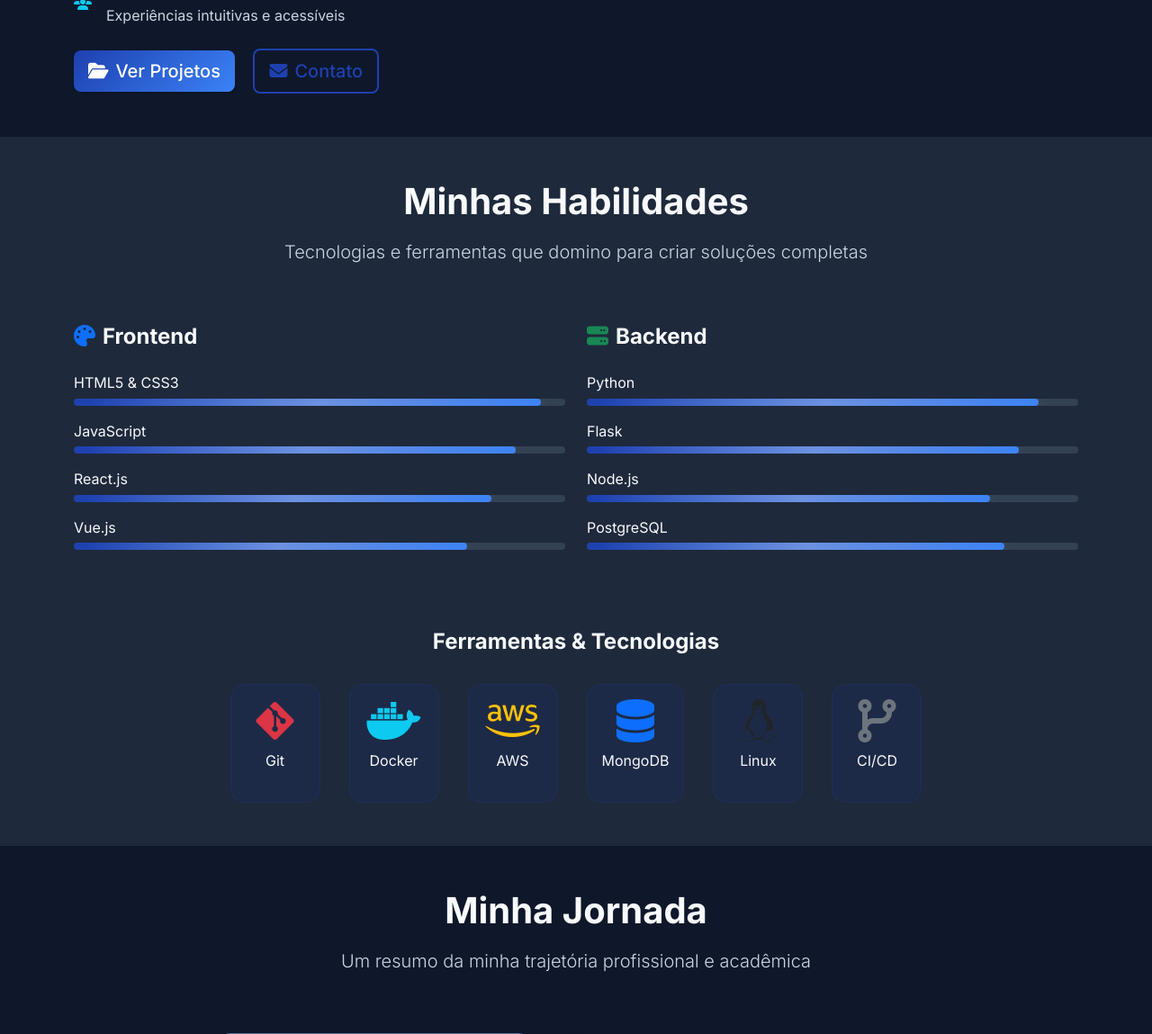
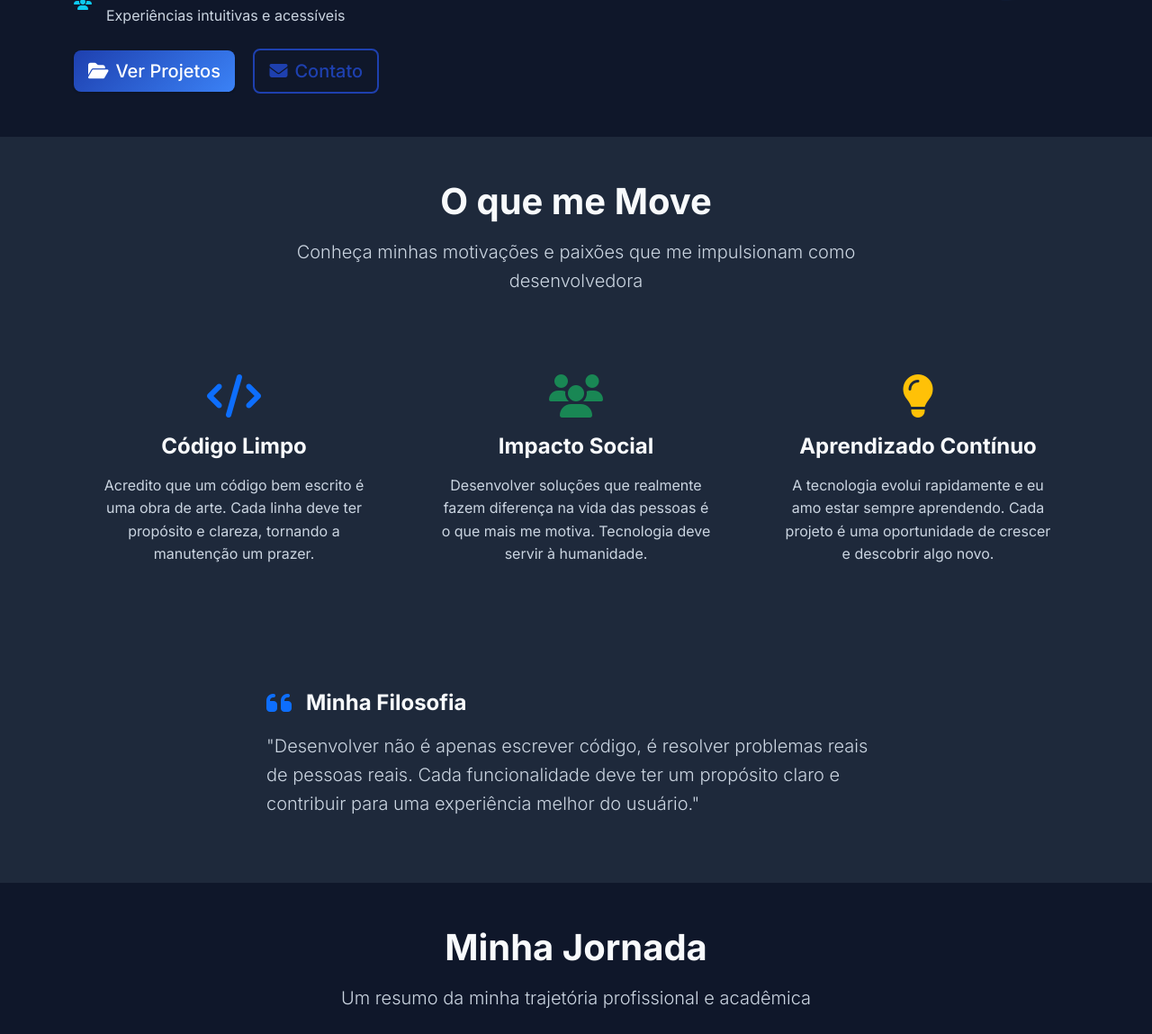
Before and after one commit to brubsb/portifoliobrub, a Flask app: page /about in a window 1280 px wide. Shown: the part 565-1714 px from the top of the page at 90% size. Run offline with Flask 3, Linux system fonts and the light colour scheme.

Commit message:
Update about page to showcase passions instead of skills
Replaced the skills section on the about page with a new passions section, changing the title and content to reflect personal motivations and coding philosophy.

Replit-Commit-Author: Agent
Replit-Commit-Session-Id: 4fd8e3fb-3319-47b4-a767-45b2382ebd89
Replit-Commit-Checkpoint-Type: full_checkpoint
Replit-Commit-Screenshot-Url: https://storage.googleapis.com/screenshot-production-us-central1/53dedeaa-367b-4746-9cc1-a4648cfe6cec/4fd8e3fb-3319-47b4-a767-45b2382ebd89/03LyqH4

```diff
--- a/templates/about.html
+++ b/templates/about.html
@@ -89,139 +89,71 @@
     </div>
 </section>
 
-<!-- Skills Section -->
-<section class="skills-section py-5 bg-dark-secondary">
+<!-- Passion Section -->
+<section class="passion-section py-5 bg-dark-secondary">
     <div class="container">
         <div class="row">
             <div class="col-lg-8 mx-auto text-center mb-5" data-aos="fade-up">
-                <h2 class="display-6 fw-bold mb-3">Minhas Habilidades</h2>
+                <h2 class="display-6 fw-bold mb-3">O que me Move</h2>
                 <p class="lead text-light-gray">
-                    Tecnologias e ferramentas que domino para criar soluções completas
+                    Conheça minhas motivações e paixões que me impulsionam como desenvolvedora
                 </p>
             </div>
         </div>
 
         <div class="row">
-            <!-- Frontend Skills -->
-            <div class="col-lg-6 mb-4">
-                <div class="skills-category" data-aos="fade-up" data-aos-delay="100">
-                    <h4 class="fw-bold mb-4">
-                        <i class="fas fa-palette me-2 text-primary"></i>Frontend
-                    </h4>
-
-                    <div class="skill-item mb-3">
-                        <div class="mb-1">
-                            <span class="skill-name">HTML5 & CSS3</span>
-                        </div>
-                        <div class="skill-bar">
-                            <div class="skill-progress" style="width: 95%"></div>
-                        </div>
+            <div class="col-lg-4 mb-4">
+                <div class="passion-card text-center h-100 p-4" data-aos="fade-up" data-aos-delay="100">
+                    <div class="passion-icon mb-3">
+                        <i class="fas fa-code fa-3x text-primary"></i>
                     </div>
-
-                    <div class="skill-item mb-3">
-                        <div class="mb-1">
-                            <span class="skill-name">JavaScript</span>
-                        </div>
-                        <div class="skill-bar">
-                            <div class="skill-progress" style="width: 90%"></div>
-                        </div>
-                    </div>
-
-                    <div class="skill-item mb-3">
-                        <div class="mb-1">
-                            <span class="skill-name">React.js</span>
-                        </div>
-                        <div class="skill-bar">
-                            <div class="skill-progress" style="width: 85%"></div>
-                        </div>
-                    </div>
-
-                    <div class="skill-item mb-3">
-                        <div class="mb-1">
-                            <span class="skill-name">Vue.js</span>
-                        </div>
-                        <div class="skill-bar">
-                            <div class="skill-progress" style="width: 80%"></div>
-                        </div>
-                    </div>
+                    <h4 class="fw-bold mb-3">Código Limpo</h4>
+                    <p class="text-light-gray">
+                        Acredito que um código bem escrito é uma obra de arte. Cada linha
+                        deve ter propósito e clareza, tornando a manutenção um prazer.
+                    </p>
                 </div>
             </div>
 
-            <!-- Backend Skills -->
-            <div class="col-lg-6 mb-4">
-                <div class="skills-category" data-aos="fade-up" data-aos-delay="200">
-                    <h4 class="fw-bold mb-4">
-                        <i class="fas fa-server me-2 text-success"></i>Backend
-                    </h4>
+            <div class="col-lg-4 mb-4">
+                <div class="passion-card text-center h-100 p-4" data-aos="fade-up" data-aos-delay="200">
+                    <div class="passion-icon mb-3">
+                        <i class="fas fa-users fa-3x text-success"></i>
+                    </div>
+                    <h4 class="fw-bold mb-3">Impacto Social</h4>
+                    <p class="text-light-gray">
+                        Desenvolver soluções que realmente fazem diferença na vida das pessoas
+                        é o que mais me motiva. Tecnologia deve servir à humanidade.
+                    </p>
+                </div>
+            </div>
 
-                    <div class="skill-item mb-3">
-                        <div class="mb-1">
-                            <span class="skill-name">Python</span>
-                        </div>
-                        <div class="skill-bar">
-                            <div class="skill-progress bg-success" style="width: 92%"></div>
-                        </div>
+            <div class="col-lg-4 mb-4">
+                <div class="passion-card text-center h-100 p-4" data-aos="fade-up" data-aos-delay="300">
+                    <div class="passion-icon mb-3">
+                        <i class="fas fa-lightbulb fa-3x text-warning"></i>
                     </div>
-
-                    <div class="skill-item mb-3">
-                        <div class="mb-1">
-                            <span class="skill-name">Flask</span>
-                        </div>
-                        <div class="skill-bar">
-                            <div class="skill-progress bg-success" style="width: 88%"></div>
-                        </div>
-                    </div>
-
-                    <div class="skill-item mb-3">
-                        <div class="mb-1">
-                            <span class="skill-name">Node.js</span>
-                        </div>
-                        <div class="skill-bar">
-                            <div class="skill-progress bg-success" style="width: 82%"></div>
-                        </div>
-                    </div>
-
-                    <div class="skill-item mb-3">
-                        <div class="mb-1">
-                            <span class="skill-name">PostgreSQL</span>
-                        </div>
-                        <div class="skill-bar">
-                            <div class="skill-progress bg-success" style="width: 85%"></div>
-                        </div>
-                    </div>
+                    <h4 class="fw-bold mb-3">Aprendizado Contínuo</h4>
+                    <p class="text-light-gray">
+                        A tecnologia evolui rapidamente e eu amo estar sempre aprendendo.
+                        Cada projeto é uma oportunidade de crescer e descobrir algo novo.
+                    </p>
                 </div>
             </div>
         </div>
 
-        <!-- Tools and Technologies -->
         <div class="row mt-5">
-            <div class="col-lg-12 text-center" data-aos="fade-up" data-aos-delay="300">
-                <h4 class="fw-bold mb-4">Ferramentas & Tecnologias</h4>
-                <div class="tech-icons">
-                    <div class="tech-icon">
-                        <i class="fab fa-git-alt fa-3x text-danger"></i>
-                        <p class="mt-2">Git</p>
+            <div class="col-lg-8 mx-auto">
+                <div class="philosophy-card p-4 rounded" data-aos="fade-up" data-aos-delay="400">
+                    <div class="d-flex align-items-center mb-3">
+                        <i class="fas fa-quote-left fa-2x text-primary me-3"></i>
+                        <h4 class="fw-bold mb-0">Minha Filosofia</h4>
                     </div>
-                    <div class="tech-icon">
-                        <i class="fab fa-docker fa-3x text-info"></i>
-                        <p class="mt-2">Docker</p>
-                    </div>
-                    <div class="tech-icon">
-                        <i class="fab fa-aws fa-3x text-warning"></i>
-                        <p class="mt-2">AWS</p>
-                    </div>
-                    <div class="tech-icon">
-                        <i class="fas fa-database fa-3x text-primary"></i>
-                        <p class="mt-2">MongoDB</p>
-                    </div>
-                    <div class="tech-icon">
-                        <i class="fab fa-linux fa-3x text-dark"></i>
-                        <p class="mt-2">Linux</p>
-                    </div>
-                    <div class="tech-icon">
-                        <i class="fas fa-code-branch fa-3x text-secondary"></i>
-                        <p class="mt-2">CI/CD</p>
-                    </div>
+                    <p class="lead text-light-gray mb-0">
+                        "Desenvolver não é apenas escrever código, é resolver problemas reais
+                        de pessoas reais. Cada funcionalidade deve ter um propósito claro e
+                        contribuir para uma experiência melhor do usuário."
+                    </p>
                 </div>
             </div>
         </div>
```
